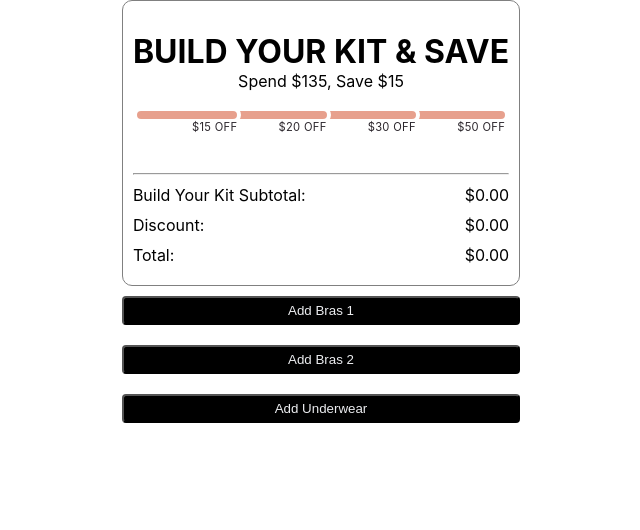
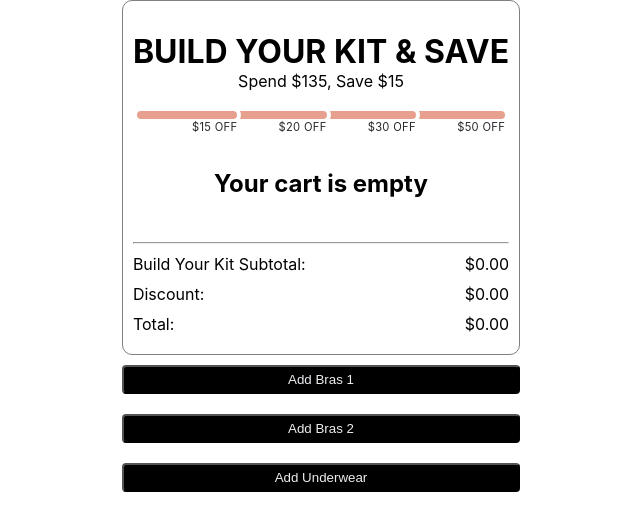
Before and after one commit to danielnswz/shopping-cart-challenge, a React (Create React App) app: page / in a window 1280 px wide. Shown: the top 530 px of the page, without its empty margins (319-959 px from the left). Built offline with nearby package versions, Linux system fonts and the light colour scheme.

Commit message:
feat: added message when cart is empty

```diff
--- a/src/modules/ShoppingCart/CartItemList/CartItemList.tsx
+++ b/src/modules/ShoppingCart/CartItemList/CartItemList.tsx
@@ -10,6 +10,7 @@ export const CartItemList: React.FC = () => {
 
   return (
     <div className="cart-items-container">
+      {!items.length && <h2>Your cart is empty</h2>}
       {items.map((item) => {
         return (
           <React.Fragment key={item.product}>
```
